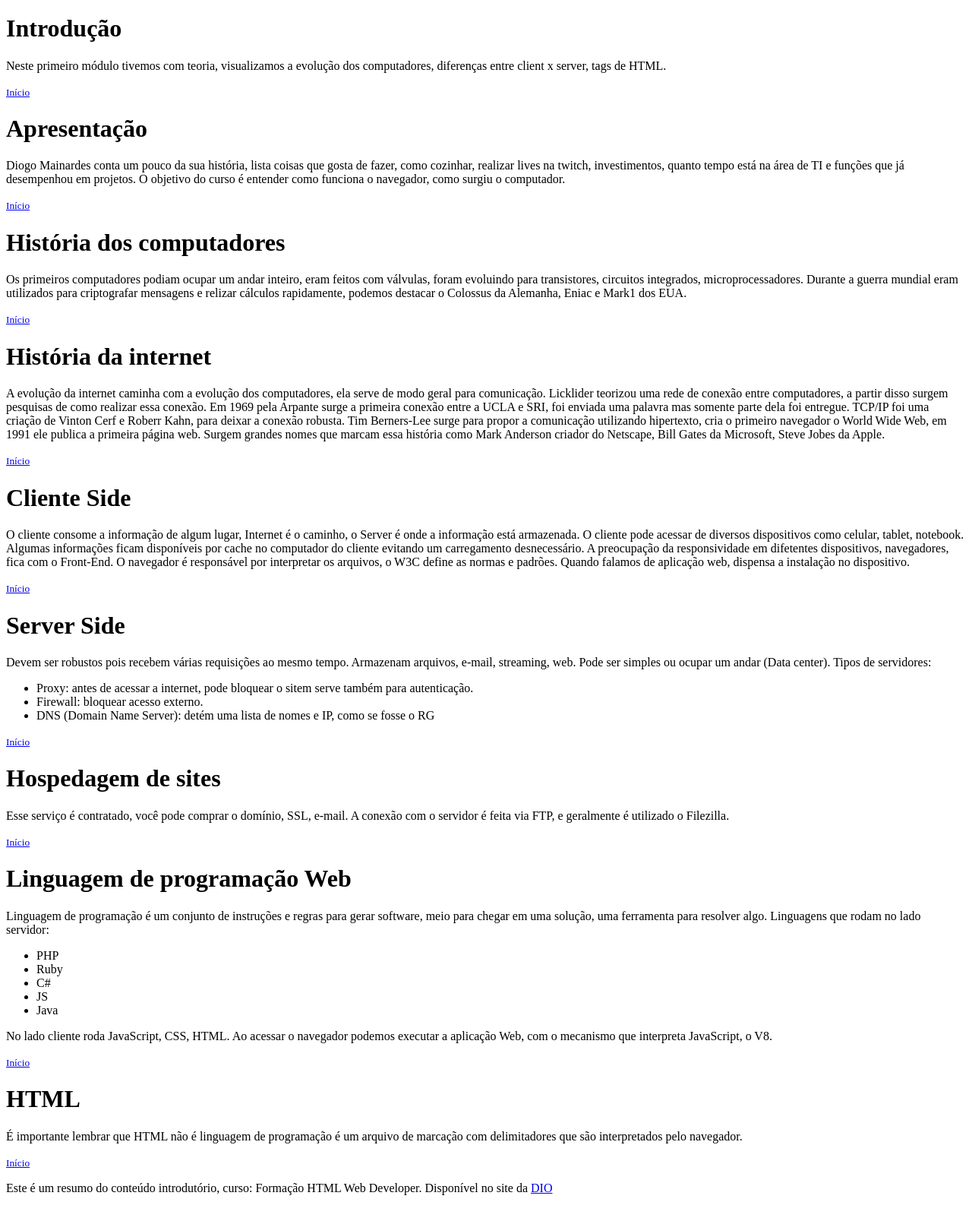
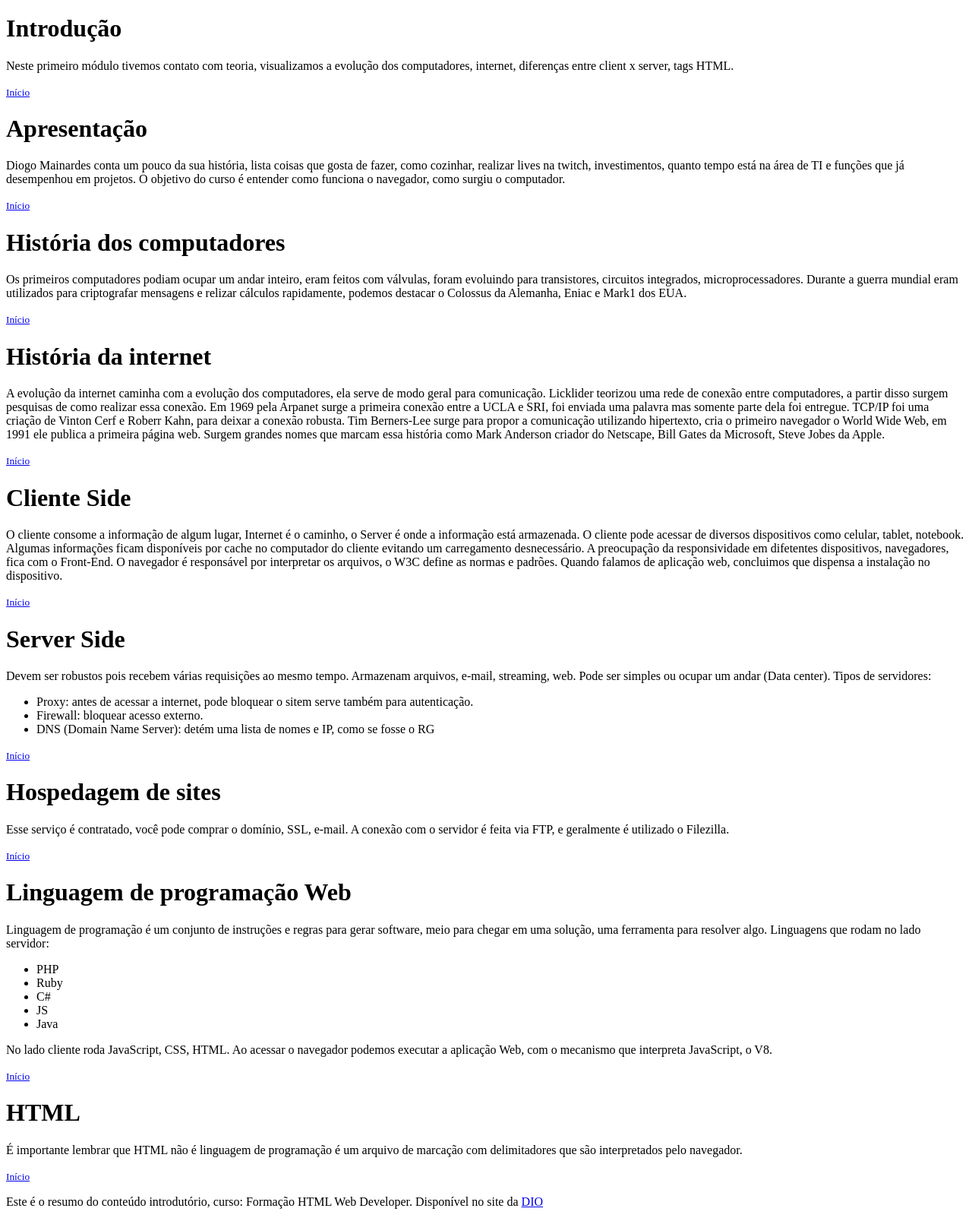
Before and after one commit to cfbr1/dio-html, a plain HTML site: page index.html in a window 1280 px wide. Shown: the part 295-1902 px from the top of the page at 76% size. Drawn offline with Linux system fonts and the light colour scheme.

Commit message:
Update index.html
Erros gramaticais, correção

```diff
--- a/index.html
+++ b/index.html
@@ -23,7 +23,7 @@
         <li><a href="#HTML">HTML</a></li>
     </ul>
     <h1 id="Introdução">Introdução</h1>
-    <p>Neste primeiro módulo tivemos com teoria, visualizamos a evolução dos computadores, diferenças entre client x server, tags de HTML.</p>
+    <p>Neste primeiro módulo tivemos contato com teoria, visualizamos a evolução dos computadores, internet, diferenças entre client x server, tags HTML.</p>
     <small><a href="#topo">Início</a></small>
 
     <h1 id="Apresentação">Apresentação</h1>
@@ -35,11 +35,11 @@
     <small><a href="#topo">Início</a></small>
 
     <h1 id="hist-net">História da internet</h1>
-    <p>A evolução da internet caminha com a evolução dos computadores, ela serve de modo geral para comunicação. Licklider teorizou uma rede de conexão entre computadores, a partir disso surgem pesquisas de como realizar essa conexão. Em 1969 pela Arpante surge a primeira conexão entre a UCLA e SRI, foi enviada uma palavra mas somente parte dela foi entregue. TCP/IP foi uma criação de Vinton Cerf e Roberr Kahn, para deixar a conexão robusta. Tim Berners-Lee surge para propor a comunicação utilizando hipertexto, cria o primeiro navegador o World Wide Web, em 1991 ele publica a primeira página web. Surgem grandes nomes que marcam essa história como Mark Anderson criador do Netscape, Bill Gates da Microsoft, Steve Jobes da Apple.</p>
+    <p>A evolução da internet caminha com a evolução dos computadores, ela serve de modo geral para comunicação. Licklider teorizou uma rede de conexão entre computadores, a partir disso surgem pesquisas de como realizar essa conexão. Em 1969 pela Arpanet surge a primeira conexão entre a UCLA e SRI, foi enviada uma palavra mas somente parte dela foi entregue. TCP/IP foi uma criação de Vinton Cerf e Roberr Kahn, para deixar a conexão robusta. Tim Berners-Lee surge para propor a comunicação utilizando hipertexto, cria o primeiro navegador o World Wide Web, em 1991 ele publica a primeira página web. Surgem grandes nomes que marcam essa história como Mark Anderson criador do Netscape, Bill Gates da Microsoft, Steve Jobes da Apple.</p>
     <small><a href="#topo">Início</a></small>
 
     <h1 id="client-side">Cliente Side</h1>
-    <p>O cliente consome a informação de algum lugar, Internet é o caminho, o Server é onde a informação está armazenada. O cliente pode acessar de diversos dispositivos como celular, tablet, notebook. Algumas informações ficam disponíveis por cache no computador do cliente evitando um carregamento desnecessário. A preocupação da responsividade em difetentes dispositivos, navegadores, fica com o Front-End. O navegador é responsável por interpretar os arquivos, o W3C define as normas e padrões. Quando falamos de aplicação web, dispensa a instalação no dispositivo.</p>
+    <p>O cliente consome a informação de algum lugar, Internet é o caminho, o Server é onde a informação está armazenada. O cliente pode acessar de diversos dispositivos como celular, tablet, notebook. Algumas informações ficam disponíveis por cache no computador do cliente evitando um carregamento desnecessário. A preocupação da responsividade em difetentes dispositivos, navegadores, fica com o Front-End. O navegador é responsável por interpretar os arquivos, o W3C define as normas e padrões. Quando falamos de aplicação web, concluimos que dispensa a instalação no dispositivo.</p>
     <small><a href="#topo">Início</a></small>
 
     <h1 id="server-side">Server Side</h1>
@@ -74,7 +74,7 @@
     <p>É importante lembrar que HTML não é linguagem de programação é um arquivo de marcação com delimitadores que são interpretados pelo navegador.</p>
     <small><a href="#topo">Início</a></small>
 
-    <p>Este é um resumo do conteúdo introdutório, curso: Formação HTML Web Developer. Disponível no site da <a href="https://web.dio.me/track/formacao-html-web-developer" target="_blank" ref="external">DIO</a></p>
+    <p>Este é o resumo do conteúdo introdutório, curso: Formação HTML Web Developer. Disponível no site da <a href="https://web.dio.me/track/formacao-html-web-developer" target="_blank" ref="external">DIO</a></p>
 </body>
 
 </html>
```
